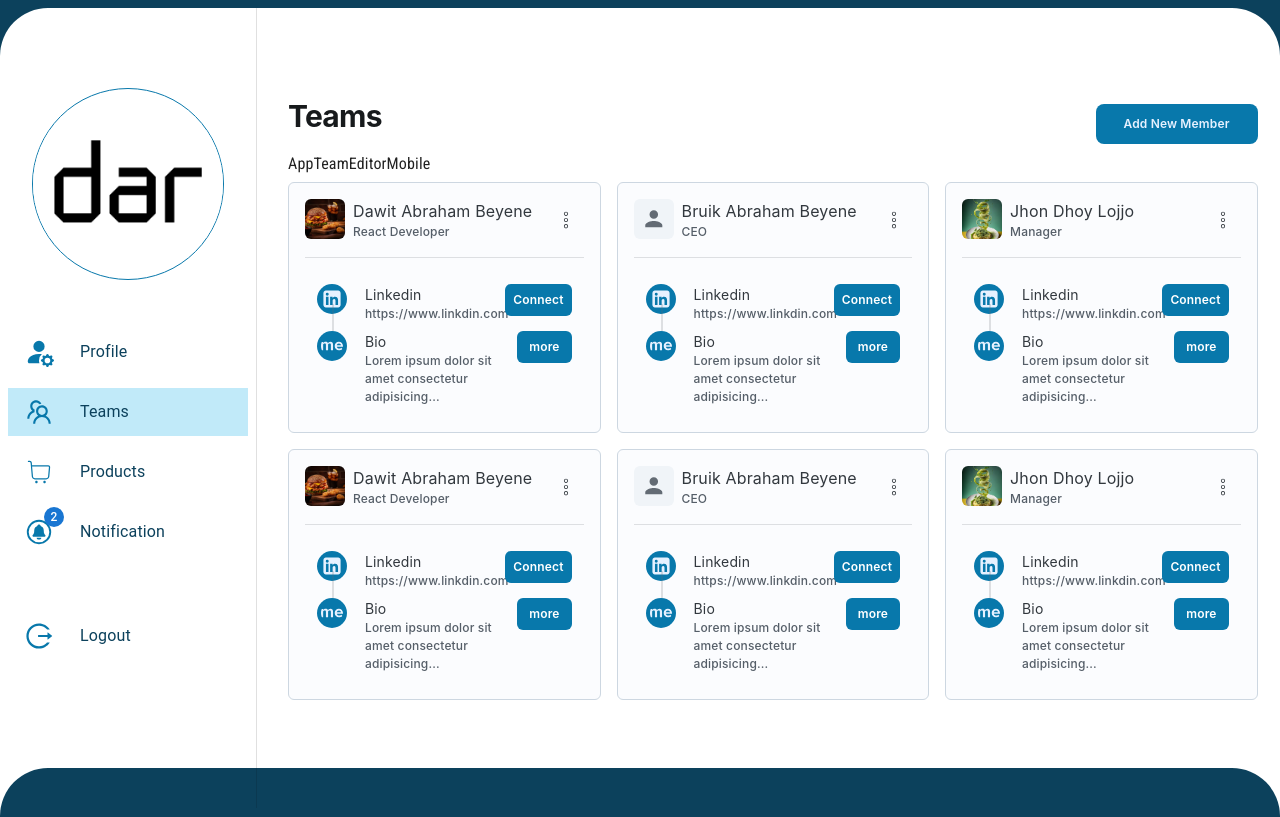
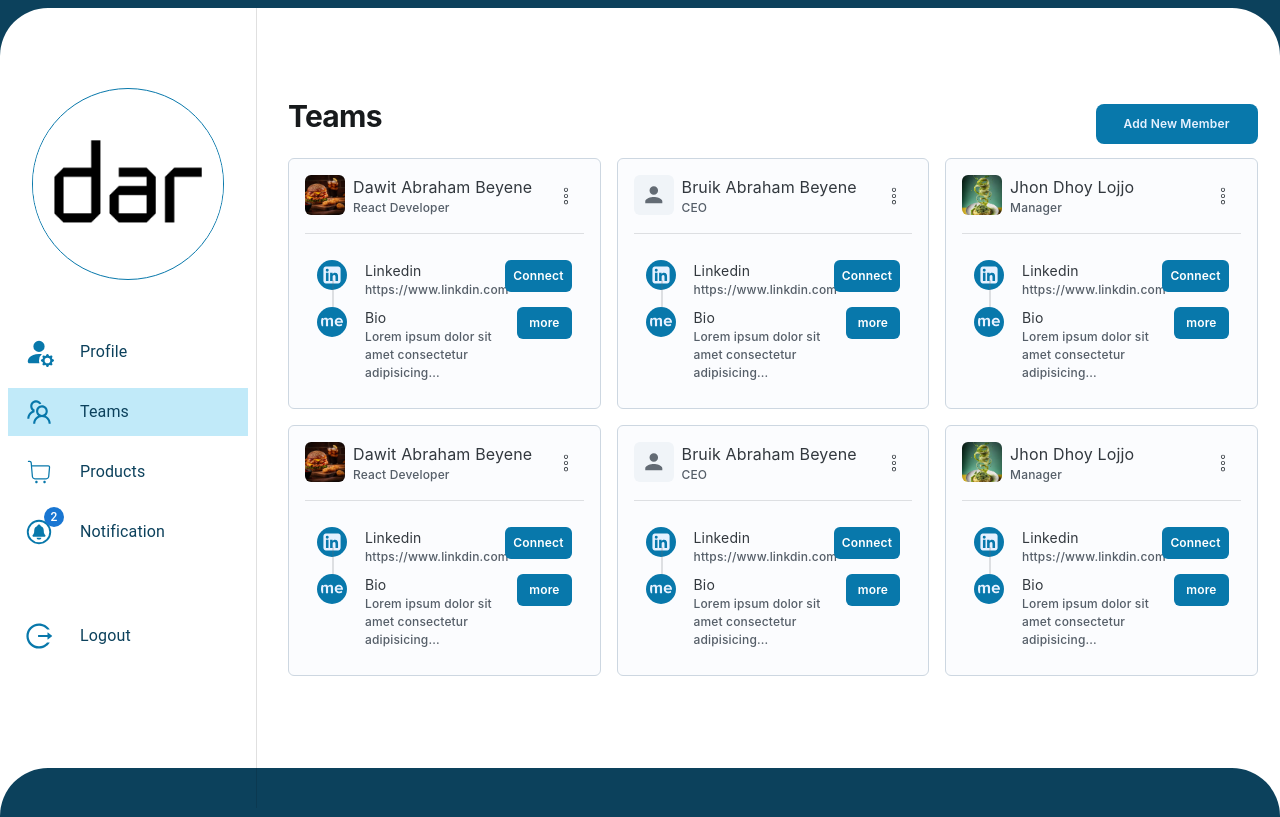
Before and after one commit to solo21-12/gebeyaExpo, a Next.js app: page /exhibitor-portal/team in a window 1280 px wide. Shown: the top 817 px of the page. Built offline with nearby package versions, Linux system fonts and the light colour scheme.

Commit message:
fiexed builder 3

```diff
--- a/app/(exhibitor)/exhibitor-portal/team/page.tsx
+++ b/app/(exhibitor)/exhibitor-portal/team/page.tsx
@@ -75,7 +75,6 @@ const fields: Field[] = [
 ];
 
 const page = () => {
-  const [openModal, setOpenModal] = useState<boolean>(false);
   const {
     currentUser,
     setCurrentUser,
@@ -86,17 +85,17 @@ const page = () => {
   } = useExhibitorPortalContext();
   const [teamEditorModal, setTeamEditorModal] = useState<boolean>(false);
   const [editingTeam, setEditingTeam] = useState<FormikValues | null>(null);
-  const { teams } = currentUser;
   const [anchorEl, setAnchorEl] = useState<HTMLElement | null>(null);
   const [currentTeam, setCurrentTeam] = useState<Teams | null>(null);
 
+  const { teams } = currentUser;
   const open = Boolean(anchorEl);
-
   const { submitForm } = useAPI();
 
   const handleClose = () => {
     setAnchorEl(null);
   };
+
   const handleSubmit = (values: FormikValues) => {
     console.log(values);
   };
@@ -152,6 +151,7 @@ const page = () => {
       <div className=" mt-32 lg:mt-20  ml-5 w-[85%] xs:w-[65%] lg:w-[70%] xl:w-[77%] px-2 mx-auto md:ml-[280px] xs:ml-[165px] mr-5 h-[80vh] overflow-y-auto ">
         <div className=" flex justify-between sm:items-center mb-2 sm:flex-row flex-col w-[40%] sm:w-full ">
           <Typography level="h2">Teams</Typography>
+          {!adding && (
             <AppButton
               label="Add New Member"
               handleAction={() => {
@@ -159,24 +159,14 @@ const page = () => {
                 setAdding(true);
               }}
             />
+          )}
         </div>
         <AppForm
           initialValues={initialValues}
           onSubmit={handleSubmit}
           validationSchema={validationSchema}
         >
-          <AppTeamAdderMobile
-            fields={fields}
-            openModal={openModal}
-            setOpenModal={setOpenModal}
-          />
-          <AppTeamEditorMobile
-            fields={fields}
-            setOpenModal={setTeamEditorModal}
-            openModal={teamEditorModal}
-            initialValues={editingTeam}
-          />
-
+          <AppTeamAdderMobile fields={fields} openModal={adding} />
           <div className=" flex flex-col md:flex-row justify-between gap-10 ">
             {teams && <AppTeamLister teams={teams} openModal={handleClick} />}
             {editing && (
@@ -196,6 +186,13 @@ const page = () => {
                 initialValues={initialValues}
               />
             )}
+
+            {/* <AppTeamEditorMobile
+              fields={fields}
+              setOpenModal={setTeamEditorModal}
+              openModal={teamEditorModal}
+              initialValues={editingTeam}
+            /> */}
           </div>
           <Menu
             id="basic-menu"
```
Lines whose indentation alone changed are shown as unchanged.
